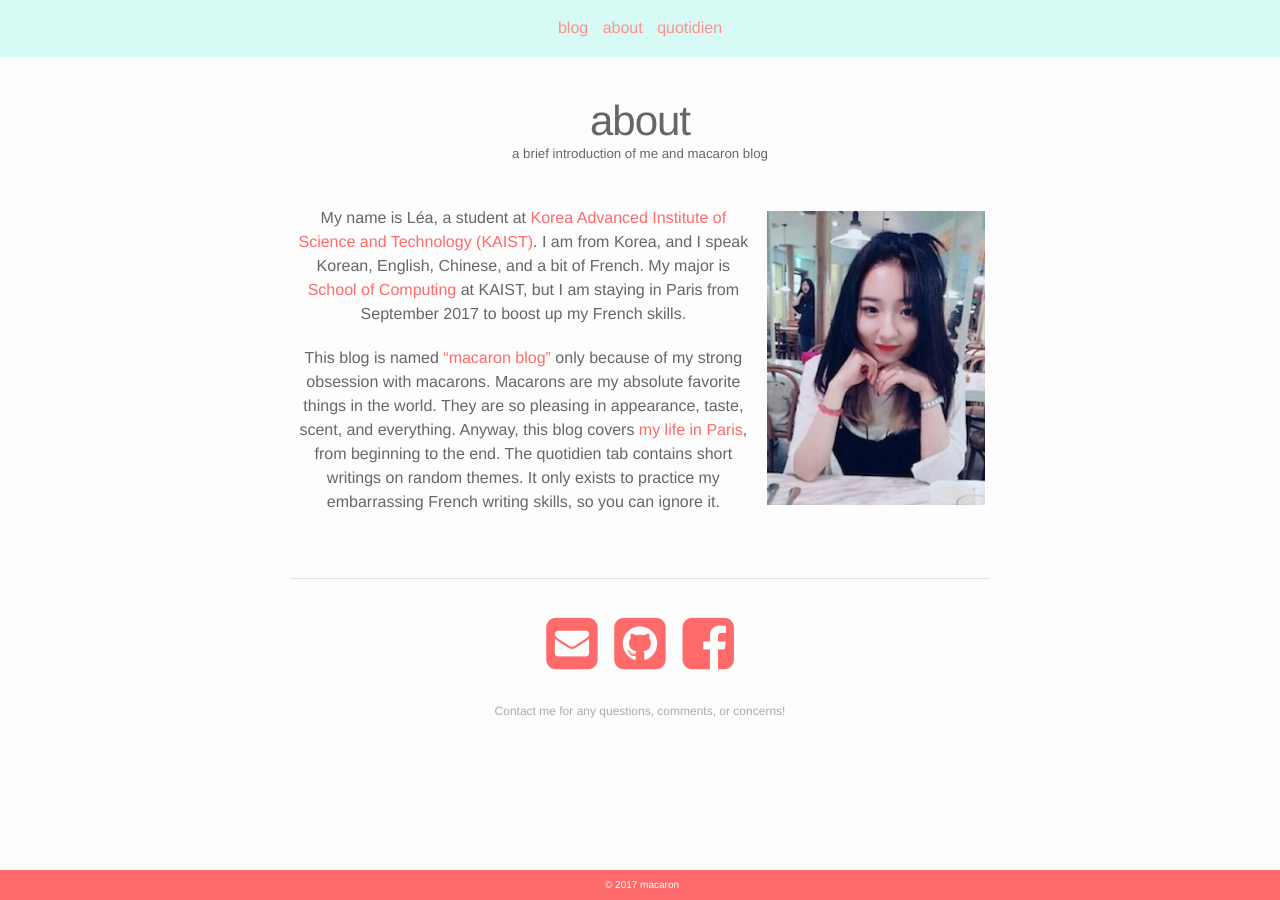
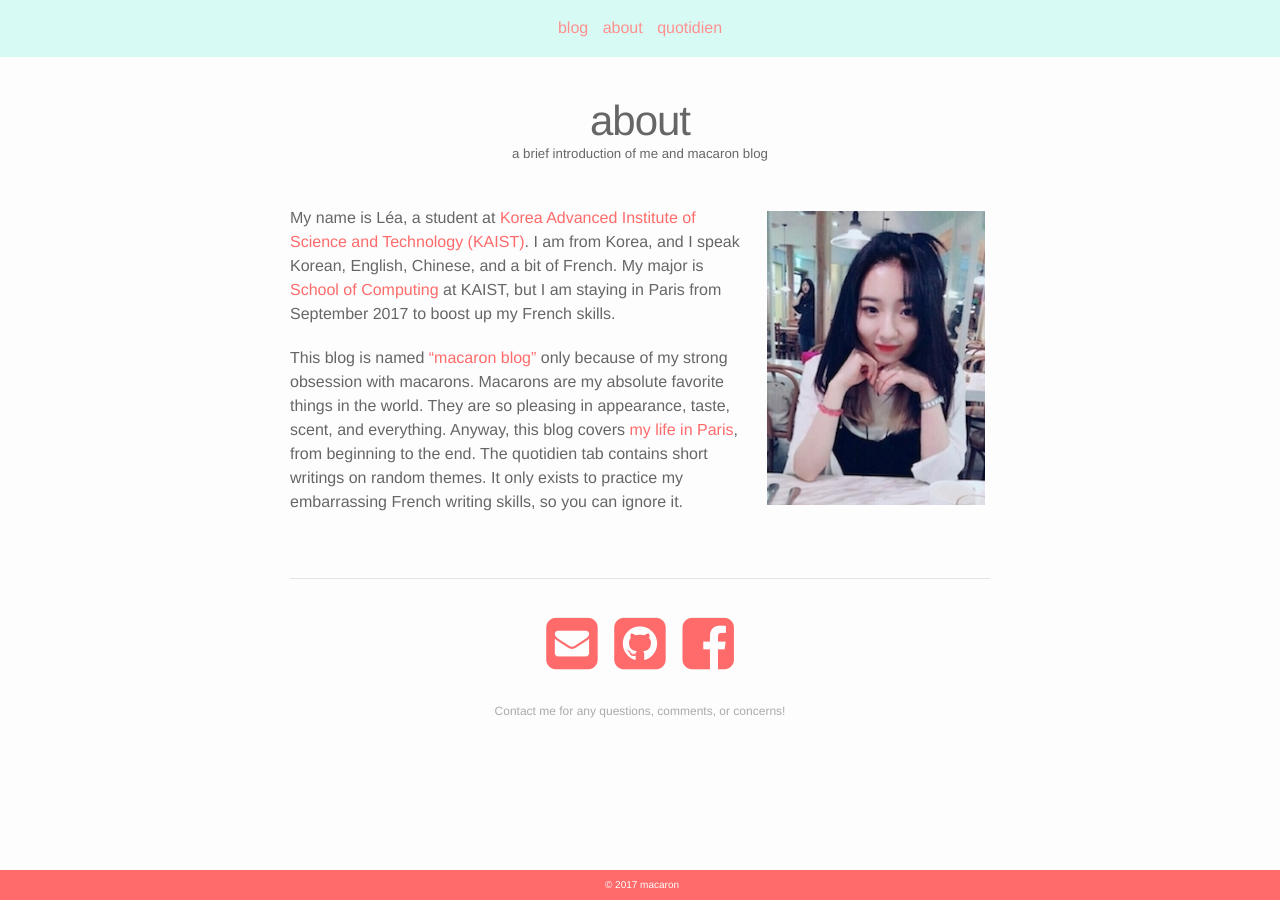
Before and after one commit to earlgreymacaron/earlgreymacaron-oldsitedraft, a Jekyll site: the page built from about.md, in a window 1280 px wide. Built offline with Jekyll 4.4.1, drawn with Linux system fonts in a browser that asks for light colours; nearby versions of some CDN libraries.

Commit message:
Update _base.scss

```diff
--- a/_sass/_base.scss
+++ b/_sass/_base.scss
@@ -8,7 +8,7 @@ dl, dd, ol, ul, figure {
     padding: 0;
 }
 
-p,h2 {
+p1,h2 {
     text-align:center;
 }
 
```
